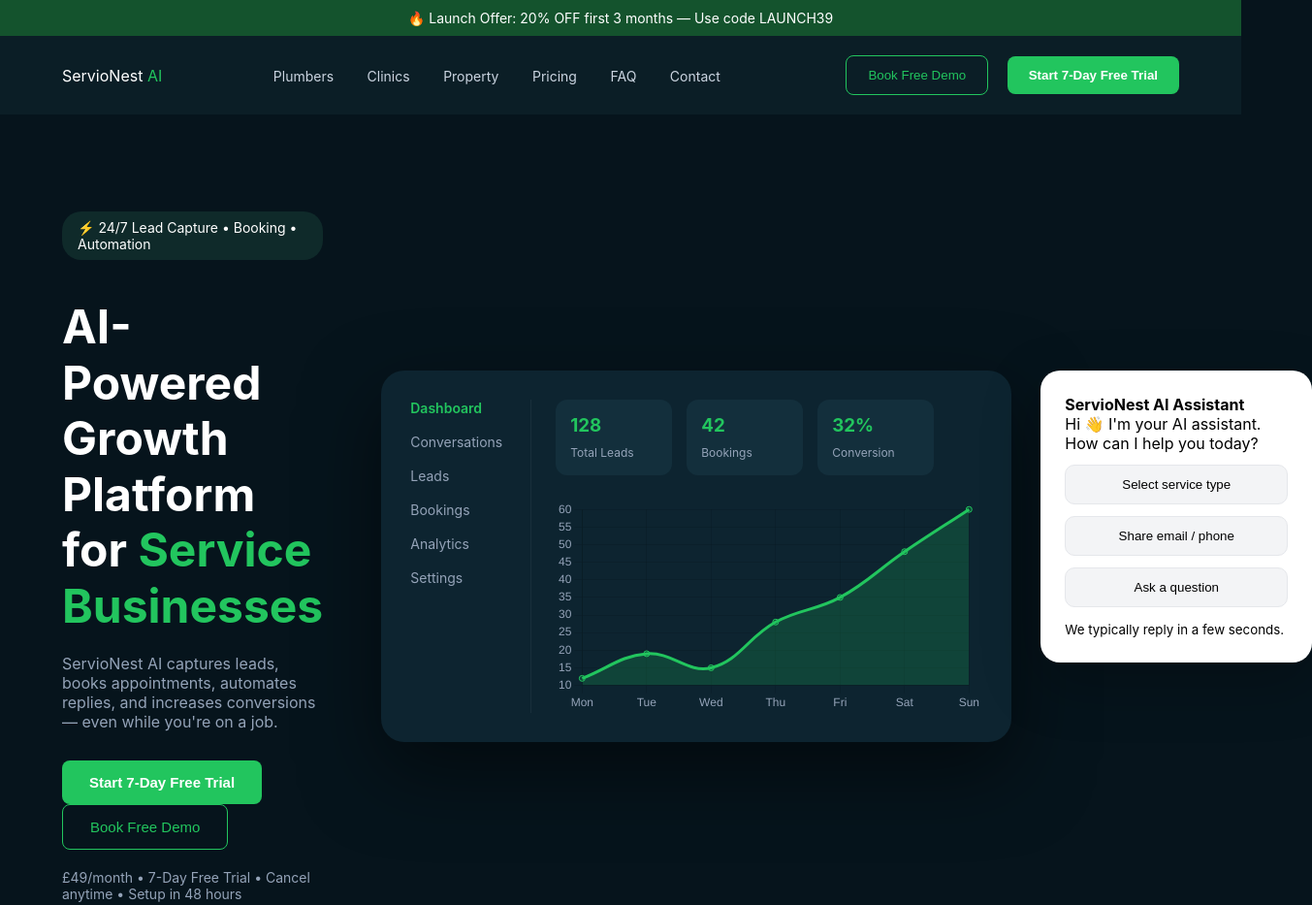
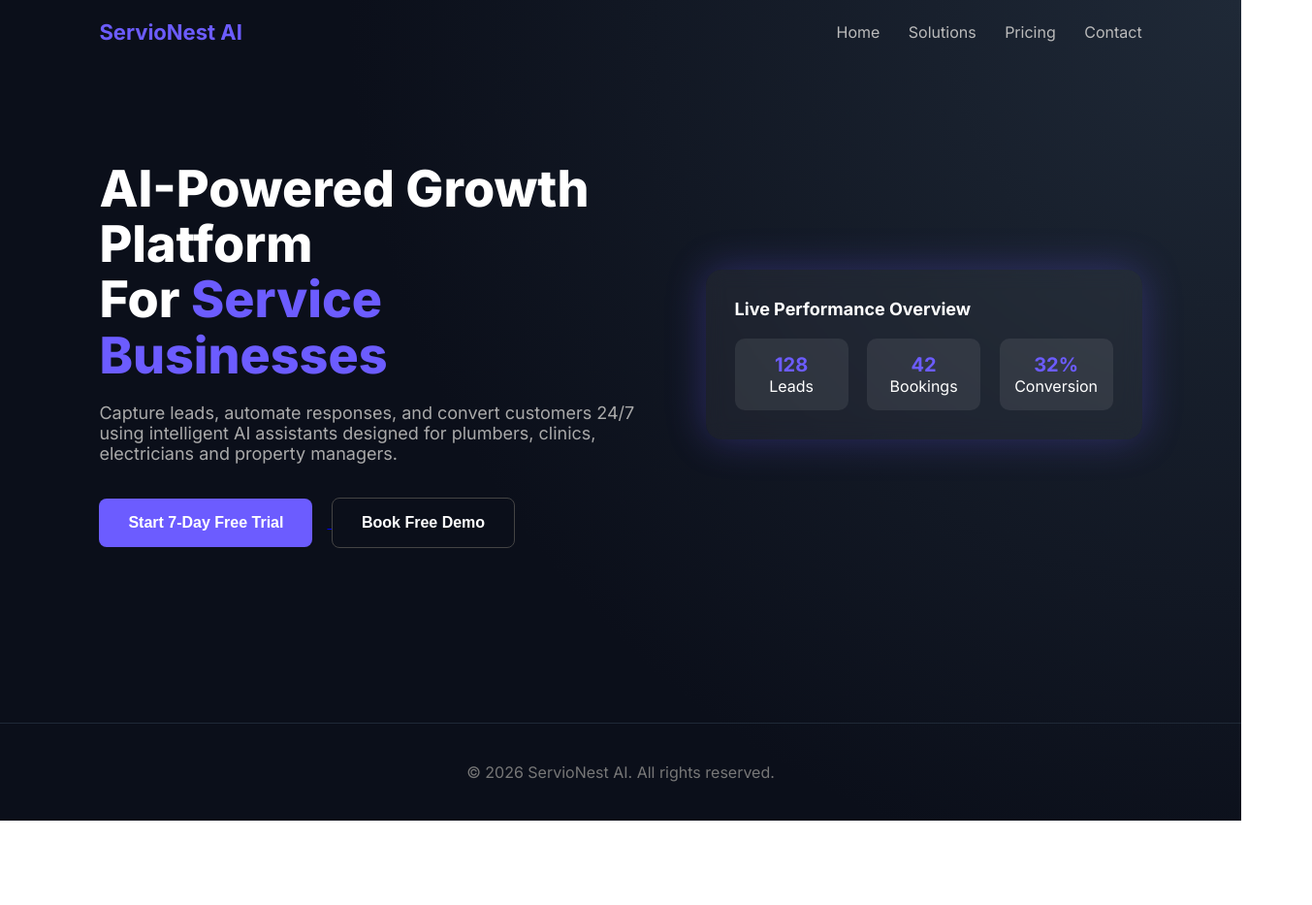
Before and after one commit to servionest/servionest, a plain HTML site: page index.html in a window 1280 px wide. Shown: the top 933 px of the page at 97% size, 1353 px wide, since content can reach past the window. After the commit the page ends 846 px from the top, so only its background shows below. Drawn offline with nearby package versions, Linux system fonts and the light colour scheme.

Commit message:
Update index.html

```diff
--- a/index.html
+++ b/index.html
@@ -2,222 +2,195 @@
 <html lang="en">
 <head>
   <meta charset="UTF-8">
+  <title>ServioNest AI | AI Growth Platform</title>
   <meta name="viewport" content="width=device-width, initial-scale=1.0">
-<title>ServioNest AI</title>
 
-<link rel="stylesheet" href="assets/style.css">
-<script src="https://cdn.jsdelivr.net/npm/chart.js"></script>
+  <link href="https://fonts.googleapis.com/css2?family=Inter:wght@400;600;700;800&display=swap" rel="stylesheet">
+
+  <style>
+    * { margin:0; padding:0; box-sizing:border-box; }
+    body {
+      font-family: 'Inter', sans-serif;
+      background: radial-gradient(circle at top right, #1f2937, #0b0f1a 60%);
+      color:white;
+    }
+
+    header {
+      display:flex;
+      justify-content:space-between;
+      align-items:center;
+      padding:20px 8%;
+    }
+
+    header h1 {
+      font-size:22px;
+      font-weight:700;
+      color:#6c5cff;
+    }
+
+    nav a {
+      margin-left:25px;
+      text-decoration:none;
+      color:#bbb;
+      font-weight:500;
+      transition:0.3s;
+    }
+
+    nav a:hover { color:white; }
+
+    .hero {
+      display:flex;
+      align-items:center;
+      justify-content:space-between;
+      padding:100px 8%;
+      flex-wrap:wrap;
+    }
+
+    .hero-left {
+      max-width:600px;
+    }
+
+    .hero-left h2 {
+      font-size:52px;
+      font-weight:800;
+      line-height:1.1;
+      margin-bottom:20px;
+    }
+
+    .hero-left span {
+      color:#6c5cff;
+    }
+
+    .hero-left p {
+      font-size:18px;
+      color:#aaa;
+      margin-bottom:35px;
+    }
+
+    .btn-primary {
+      background:#6c5cff;
+      border:none;
+      padding:16px 30px;
+      font-size:16px;
+      border-radius:8px;
+      cursor:pointer;
+      color:white;
+      font-weight:600;
+      margin-right:15px;
+      transition:0.3s;
+    }
+
+    .btn-primary:hover { opacity:0.9; }
+
+    .btn-outline {
+      background:transparent;
+      border:1px solid #444;
+      padding:16px 30px;
+      font-size:16px;
+      border-radius:8px;
+      cursor:pointer;
+      color:white;
+      font-weight:600;
+    }
+
+    .dashboard-card {
+      background:rgba(255,255,255,0.05);
+      backdrop-filter:blur(10px);
+      border-radius:16px;
+      padding:30px;
+      width:450px;
+      box-shadow:0 0 40px rgba(108,92,255,0.3);
+    }
+
+    .dashboard-card h3 {
+      margin-bottom:15px;
+      font-size:18px;
+    }
+
+    .stats {
+      display:flex;
+      justify-content:space-between;
+      margin-top:20px;
+    }
+
+    .stat {
+      background:rgba(255,255,255,0.08);
+      padding:15px;
+      border-radius:10px;
+      width:30%;
+      text-align:center;
+    }
+
+    .stat h4 {
+      font-size:20px;
+      color:#6c5cff;
+    }
+
+    footer {
+      text-align:center;
+      padding:40px 0;
+      color:#777;
+      border-top:1px solid #1f2937;
+      margin-top:80px;
+    }
+
+    @media(max-width:900px){
+      .hero { flex-direction:column; text-align:center; }
+      .dashboard-card { margin-top:40px; width:100%; }
+    }
+  </style>
 </head>
+
 <body>
 
-<!-- Announcement Bar -->
-<div class="announcement">
-🔥 Launch Offer: 20% OFF first 3 months — Use code LAUNCH39
+<header>
+  <h1>ServioNest AI</h1>
+  <nav>
+    <a href="#">Home</a>
+    <a href="#">Solutions</a>
+    <a href="#">Pricing</a>
+    <a href="#">Contact</a>
+  </nav>
+</header>
+
+<section class="hero">
+
+  <div class="hero-left">
+    <h2>AI-Powered Growth Platform<br>For <span>Service Businesses</span></h2>
+
+    <p>Capture leads, automate responses, and convert customers 24/7 using intelligent AI assistants designed for plumbers, clinics, electricians and property managers.</p>
+
+    <a href="https://buy.stripe.com/28EfZj0yn753fLseiw7m01" target="_blank" rel="noopener noreferrer">
+      <button class="btn-primary">Start 7-Day Free Trial</button>
+    </a>
+
+    <button class="btn-outline">Book Free Demo</button>
   </div>
 
-<!-- Navigation -->
-<header class="navbar">
-<div class="container nav-inner">
-
-<div class="logo">
-ServioNest <span>AI</span>
-</div>
-
-<nav class="nav-links">
-<a href="#">Plumbers</a>
-<a href="#">Clinics</a>
-<a href="#">Property</a>
-<a href="#">Pricing</a>
-<a href="#">FAQ</a>
-<a href="#">Contact</a>
-</nav>
-
-<div class="nav-cta">
-<button class="btn-outline">Book Free Demo</button>
-<button class="btn-primary">Start 7-Day Free Trial</button>
-</div>
-
-</div>
-</header>
-
-<!-- HERO SECTION -->
-<section class="hero">
-<div class="container hero-grid">
-
-<!-- LEFT CONTENT -->
-<div class="hero-content">
-
-<div class="pill">
-⚡ 24/7 Lead Capture • Booking • Automation
-</div>
-
-<h1>
-AI-Powered Growth Platform for
-<span>Service Businesses</span>
-</h1>
-
-<p>
-ServioNest AI captures leads, books appointments, automates replies,
-and increases conversions — even while you're on a job.
-</p>
-
-<div class="hero-buttons">
-<button class="btn-primary large">Start 7-Day Free Trial</button>
-<button class="btn-outline large">Book Free Demo</button>
-</div>
-
-<div class="hero-meta">
-£49/month • 7-Day Free Trial • Cancel anytime • Setup in 48 hours
-</div>
-
-</div>
-
-<!-- RIGHT DASHBOARD -->
-<div class="hero-visual">
-
   <div class="dashboard-card">
-
-<div class="dashboard-sidebar">
-<p class="active">Dashboard</p>
-<p>Conversations</p>
-<p>Leads</p>
-<p>Bookings</p>
-<p>Analytics</p>
-<p>Settings</p>
-</div>
-
-<div class="dashboard-main">
+    <h3>Live Performance Overview</h3>
 
     <div class="stats">
       <div class="stat">
-<h3>128</h3>
-<span>Total Leads</span>
+        <h4>128</h4>
+        <p>Leads</p>
       </div>
       <div class="stat">
-<h3>42</h3>
-<span>Bookings</span>
+        <h4>42</h4>
+        <p>Bookings</p>
       </div>
       <div class="stat">
-<h3>32%</h3>
-<span>Conversion</span>
+        <h4>32%</h4>
+        <p>Conversion</p>
+      </div>
     </div>
   </div>
 
-<canvas id="leadChart"></canvas>
-
-</div>
-</div>
-
-<div class="assistant-card">
-<h4>ServioNest AI Assistant</h4>
-<p>Hi 👋 I'm your AI assistant.<br>How can I help you today?</p>
-
-<button>Select service type</button>
-<button>Share email / phone</button>
-<button>Ask a question</button>
-
-<small>We typically reply in a few seconds.</small>
-</div>
-
-</div>
-</div>
 </section>
 
-<!-- LOWER SECTION -->
-<section class="lower">
-<div class="container lower-grid">
-
-<!-- PRICING -->
-<div class="pricing-card">
-<h3>ServioNest AI</h3>
-<div class="price">£49 <span>/month</span></div>
-
-<ul>
-<li>✔ AI chat on your website</li>
-<li>✔ Lead capture & booking flow</li>
-<li>✔ Email notifications</li>
-<li>✔ Industry-specific AI prompts</li>
-<li>✔ Install in 48 hours</li>
-</ul>
-
-<button class="btn-primary full">Start Free Trial</button>
-<p class="setup">Setup: £49 one-off • Use code LAUNCH39</p>
-</div>
-
-<!-- WHY CHOOSE -->
-<div class="why-card">
-<h3>Why Businesses Choose ServioNest AI</h3>
-<p>✔ Capture more leads 24/7</p>
-<p>✔ Automate & save time</p>
-<p>✔ Increase bookings & revenue</p>
-<p>✔ Easy setup, no hassle</p>
-</div>
-
-<!-- TESTIMONIAL -->
-<div class="testimonial-card">
-<h3>What Our Clients Say</h3>
-<p>⭐⭐⭐⭐⭐</p>
-<p>“We booked 12 jobs in the first week.”</p>
-</div>
-
-<!-- FAQ -->
-<div class="faq-card">
-<h3>FAQ</h3>
-<p><strong>When does billing start?</strong><br>
-After your 7-day free trial.</p>
-
-<p><strong>Is there a contract?</strong><br>
-No, cancel anytime.</p>
-</div>
-
-</div>
-</section>
-
-<!-- FOOTER -->
-<footer class="footer">
-<div class="container footer-inner">
-
-<div class="social">
-<span>Facebook</span>
-<span>Instagram</span>
-<span>WhatsApp</span>
-</div>
-
-<div class="email">
-hello@servionest.com
-</div>
-
-<div class="copy">
+<footer>
   © 2026 ServioNest AI. All rights reserved.
-</div>
-
-</div>
 </footer>
-
-<script>
-const ctx = document.getElementById('leadChart').getContext('2d');
-
-new Chart(ctx, {
-type: 'line',
-data: {
-labels: ['Mon','Tue','Wed','Thu','Fri','Sat','Sun'],
-datasets: [{
-data: [12,19,15,28,35,48,60],
-borderColor: '#22c55e',
-backgroundColor: 'rgba(34,197,94,0.2)',
-fill: true,
-tension: 0.4
-}]
-},
-options: {
-plugins: { legend: { display: false }},
-scales: {
-x: { ticks: { color: '#94a3b8' }},
-y: { ticks: { color: '#94a3b8' }}
-}
-}
-});
-</script>
 
 </body>
 </html>
```
Lines whose indentation alone changed are shown as unchanged.
